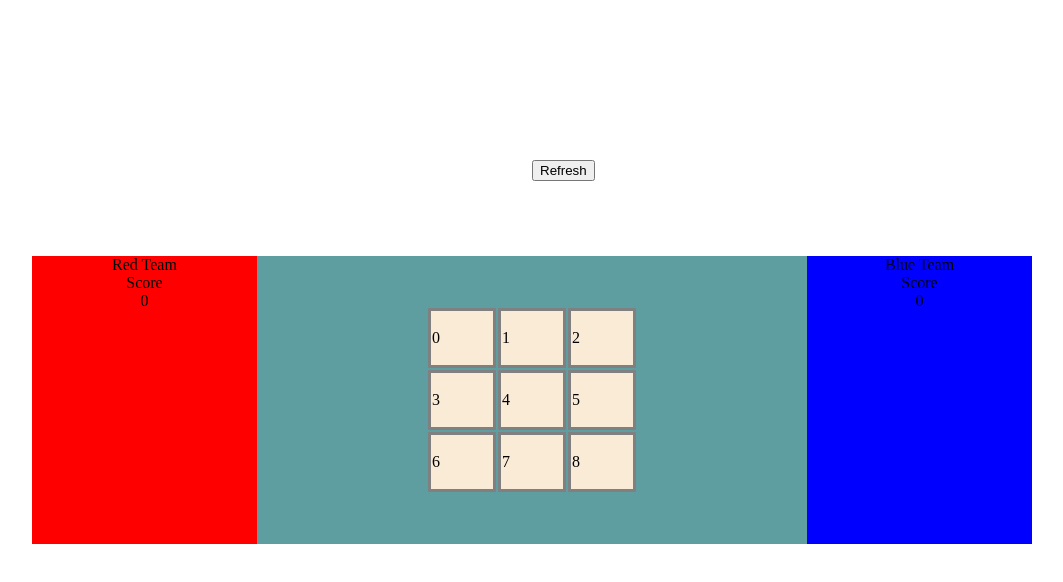
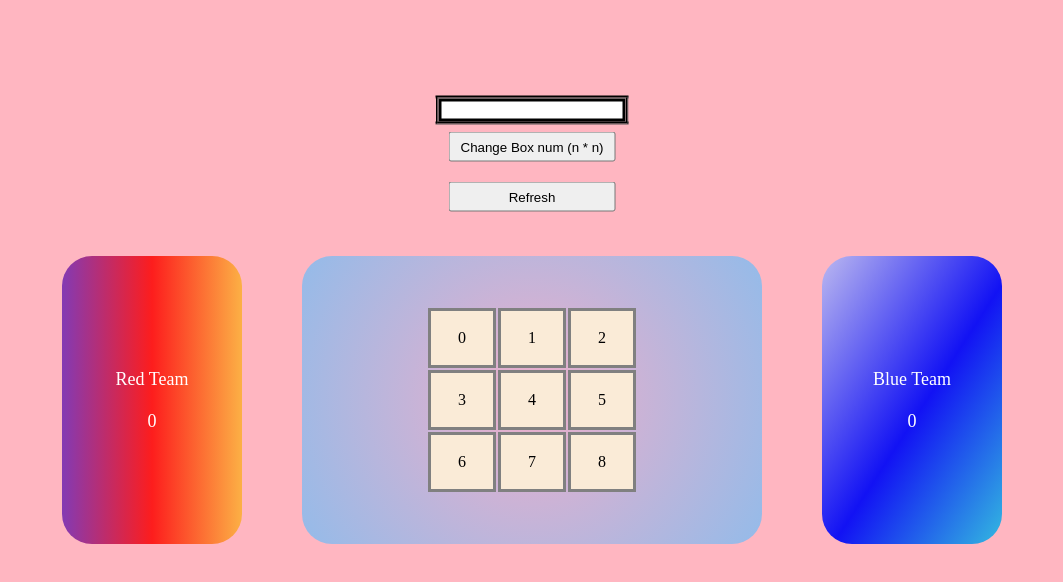
Before and after one commit to Tocktock/TicTaeToeGame, a plain HTML site: page index.html in a window 1280 px wide. Shown: the whole page, without its empty margins (108-1171 px from the left). Drawn offline with Linux system fonts and the light colour scheme.

Commit message:
2007211632 table size adjust && some styling add

```diff
--- a/index.html
+++ b/index.html
@@ -1,29 +1,30 @@
 <html lang="en">
   <head>
-    <meta charset="UTF-8">
-    <meta name="viewport" content="width=device-width, initial-scale=1.0">
+    <meta charset="UTF-8" />
+    <meta name="viewport" content="width=device-width, initial-scale=1.0" />
     <title>Hello World</title>
     <script src="./main.js" defer></script>
-    <link rel="stylesheet" href="./style.css">
+    <link rel="stylesheet" href="./style.css" />
   </head>
   <body>
+    <div class="header">
+      <input class="maxBox__num" type="text" />
+      <button class="maxBox">Change Box num (n * n)</button>
+      <button class="refresh">Refresh</button>
+    </div>
 
     <div class="game">
       <div class="red__team">
-            <span> Red Team </span> <br>
-            <span> Score </span><br>
+        <span> Red Team </span> <br />
         <span class="red__team__score"> 0 </span>
       </div>
       <div class="game__box">
-            <table class="game__box__table">
-            </table>
+        <table class="game__box__table"></table>
       </div>
       <div class="blue__team">
-            <span> Blue Team </span><br>
-            <span> Score </span><br>
+        <span> Blue Team </span><br />
         <span class="blue__team__score"> 0 </span>
       </div>
     </div>
-    <button>Refresh</button>
   </body>
 </html>
--- a/main.js
+++ b/main.js
@@ -2,44 +2,54 @@ const redTeamScore = document.querySelector(".red__team__score");
 const gameBox = document.querySelector(".game__box");
 const blueTeamScore = document.querySelector(".blue__team__score");
 const gameBoxTable = document.querySelector(".game__box__table");
-const button = document.querySelector("button");
-
+const btnRefresh = document.querySelector(".refresh");
+const btnMaxBoxNum = document.querySelector(".maxBox");
 const BLUE = true;
 const RED = false;
 
-button.addEventListener("click", () => {
+btnRefresh.addEventListener("click", () => {
   reset();
   console.log("refreshed");
 });
 
-const MAX_SIZE = 3;
+let maxSize = 3;
 let blueScore = 0;
 let redScore = 0;
-let boxArray = new Array(MAX_SIZE * MAX_SIZE).fill(null);
+let boxArray = new Array(maxSize * maxSize).fill(null);
 // false red turn , true blue
 // always blue first start
-let turn = true;
+let turn = BLUE;
 let gameState = true;
 
 let id = 0;
-for (let i = 0; i < 3; i++) {
+
+const drawTable = () => {
+  delete boxArray;
+  boxArray = new Array(maxSize * maxSize).fill(null);
+  for (let i = 0; i < maxSize; i++) {
     const tr = document.createElement("tr");
-  for (let i = 0; i < 3; i++) {
+    for (let i = 0; i < maxSize; i++) {
+      const td = createItem(id);
+      tr.appendChild(td);
+      id++;
+    }
+    gameBoxTable.appendChild(tr);
+  }
+};
+
+const createItem = (id) => {
   const td = document.createElement("td");
   td.className = "container";
   td.id = id;
   td.innerHTML = id;
   td.addEventListener("click", (e) => {
-      if (gameState === false) return;
     let boxId = e.target.id;
-      if (boxArray[boxId] !== null) {
-        return;
-      }
+    if (gameState === false || boxArray[boxId] !== null) return;
     boxArray[boxId] = turn;
     e.target.style.backgroundColor = turn ? "blue" : "red";
     if (checkBingo(turn, boxId)) {
       console.log(`${turn ? "blue" : "red"} Win`);
-        if (turn === false) {
+      if (turn === RED) {
         redTeamScore.innerText = ++redScore;
       } else {
         blueTeamScore.innerText = ++blueScore;
@@ -48,16 +58,60 @@ for (let i = 0; i < 3; i++) {
     }
     turn = !turn;
   });
-    tr.appendChild(td);
-    id++;
+  return td;
+};
+
+drawTable();
+let tds = document.querySelectorAll("td");
+
+btnMaxBoxNum.addEventListener("click", () => {
+  reset();
+  id = 0;
+  const trs = document.querySelectorAll("tr");
+  trs.forEach((v) => {
+    v.remove();
+  });
+  maxSize = parseInt(document.querySelector(".maxBox__num").value);
+  if (maxSize > 7) {
+    maxSize = 7;
   }
-  gameBoxTable.appendChild(tr);
-}
-const tds = document.querySelectorAll("td");
+  drawTable();
+});
+// for (let i = 0; i < 3; i++) {
+//   const tr = document.createElement("tr");
+//   for (let i = 0; i < 3; i++) {
+//     const td = document.createElement("td");
+//     td.className = "container";
+//     td.id = id;
+//     td.innerHTML = id;
+//     td.addEventListener("click", (e) => {
+//       if (gameState === false) return;
+//       let boxId = e.target.id;
+//       if (boxArray[boxId] !== null) {
+//         return;
+//       }
+//       boxArray[boxId] = turn;
+//       e.target.style.backgroundColor = turn ? "blue" : "red";
+//       if (checkBingo(turn, boxId)) {
+//         console.log(`${turn ? "blue" : "red"} Win`);
+//         if (turn === false) {
+//           redTeamScore.innerText = ++redScore;
+//         } else {
+//           blueTeamScore.innerText = ++blueScore;
+//         }
+//         gameState = false;
+//       }
+//       turn = !turn;
+//     });
+//     tr.appendChild(td);
+//     id++;
+//   }
+//   gameBoxTable.appendChild(tr);
+// }
 
 const reset = () => {
   boxArray.fill(null);
-  turn = true;
+  turn = BLUE;
   tds.forEach((v) => {
     v.style.backgroundColor = "antiquewhite";
   });
@@ -70,29 +124,31 @@ const checkBingo = (turn, id) => {
     gameState = false;
     return;
   }
+
   let index = parseInt(id);
 
   // row Check
-  let start = parseInt(index / MAX_SIZE) * MAX_SIZE;
-  let end = start + MAX_SIZE;
+  let start = parseInt(index / maxSize) * maxSize;
+  let end = start + maxSize;
   if (checkDirect(start, end, 1, turn)) return true;
 
   // col Check
-  start = parseInt(index % MAX_SIZE);
-  end = MAX_SIZE * MAX_SIZE;
-  if (checkDirect(start, end, 3, turn)) return true;
+  start = parseInt(index % maxSize);
+  end = maxSize * maxSize;
+  if (checkDirect(start, end, maxSize, turn)) return true;
+
   // right diagonal Check
-  if (parseInt(index % (MAX_SIZE + 1)) === 0) {
+  if (parseInt(index % (maxSize + 1)) === 0) {
     start = 0;
-    end = MAX_SIZE * MAX_SIZE;
-    if (checkDirect(start, end, MAX_SIZE + 1, turn)) return true;
+    end = maxSize * maxSize;
+    if (checkDirect(start, end, maxSize + 1, turn)) return true;
   }
   // left diagonal Check
 
-  if (parseInt(index % (MAX_SIZE - 1)) === 0) {
-    start = MAX_SIZE - 1;
-    end = start * MAX_SIZE + 1;
-    if (checkDirect(start, end, MAX_SIZE - 1, turn)) return true;
+  if (parseInt(index % (maxSize - 1)) === 0) {
+    start = maxSize - 1;
+    end = start * maxSize + 1;
+    if (checkDirect(start, end, maxSize - 1, turn)) return true;
   }
   return false;
 };
--- a/style.css
+++ b/style.css
@@ -1,11 +1,32 @@
 body {
+  background-color: lightpink;
   display: flex;
   justify-content: center;
   align-items: center;
 }
+/* header */
+.header {
+  display: flex;
+  flex-direction: column;
+  position: fixed;
+  left: 50%;
+  top: 20%;
+  transform: translate(-50%, -50%);
+}
+.header input {
+  outline-style: groove;
+}
 
+.header button {
+  margin: 10px;
+  width: auto;
+  height: 30px;
+}
+
+/* game */
 .game {
   width: 1000px;
+
   display: flex;
   text-align: center;
 }
@@ -17,28 +38,56 @@ body {
   border: 3px solid gray;
 }
 
+.red__team,
+.blue__team {
+  margin: 30px;
+  border-radius: 30px;
+  display: flex;
+  flex-direction: column;
+  justify-content: center;
+  text-align: center;
+  align-items: center;
+  width: 25%;
+  color: white;
+  font-size: large;
+}
 .red__team {
-    width: 25%;
-    background-color: red;
+  background: rgb(131, 58, 180);
+  background: linear-gradient(
+    90deg,
+    rgba(131, 58, 180, 1) 0%,
+    rgba(253, 29, 29, 1) 50%,
+    rgba(252, 176, 69, 1) 100%
+  );
 }
 .game__box {
+  margin: 30px;
+  border-radius: 30px;
   display: flex;
   align-items: center;
   justify-content: center;
   padding: 50px;
   width: 50%;
-    background-color:cadetblue;
+  background: rgb(238, 174, 202);
+  background: radial-gradient(
+    circle,
+    rgba(238, 174, 202, 1) 0%,
+    rgba(148, 187, 233, 1) 100%
+  );
 }
 .blue__team {
-    width: 25%;
-    background-color: blue;
+  background: rgb(187, 184, 240);
+  background: linear-gradient(
+    123deg,
+    rgba(187, 184, 240, 1) 0%,
+    rgba(18, 18, 244, 1) 54%,
+    rgba(51, 185, 224, 1) 100%
+  );
 }
-
-button {
-    position: fixed;
-    left:50%;
-    top: 20%;
+.maxBox__num {
+  border: 3px solid black;
 }
 td {
   background-color: antiquewhite;
+  text-align: center;
 }
```
Also changed, not shown: 1 other file. Lines whose indentation alone changed are shown as unchanged.
